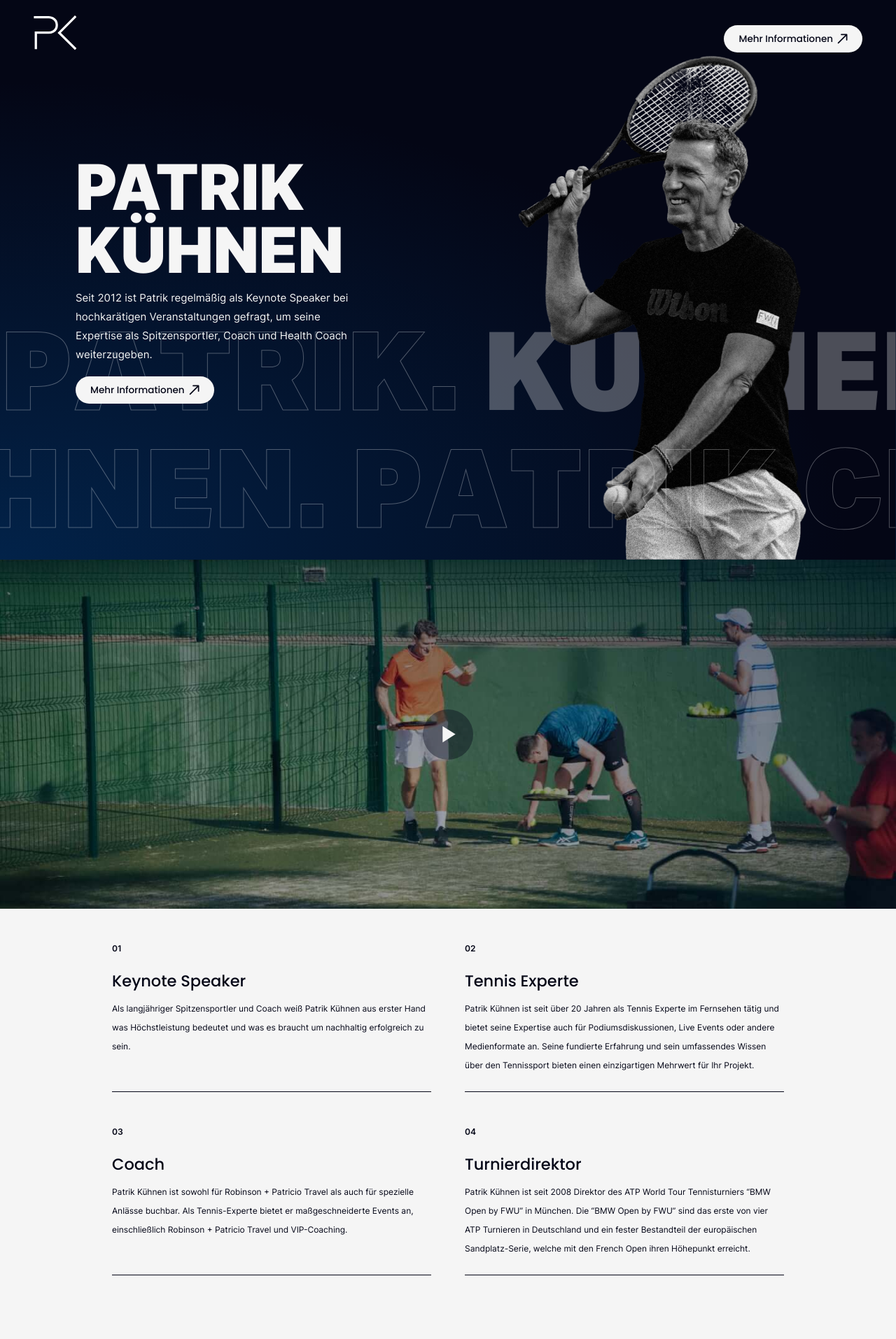
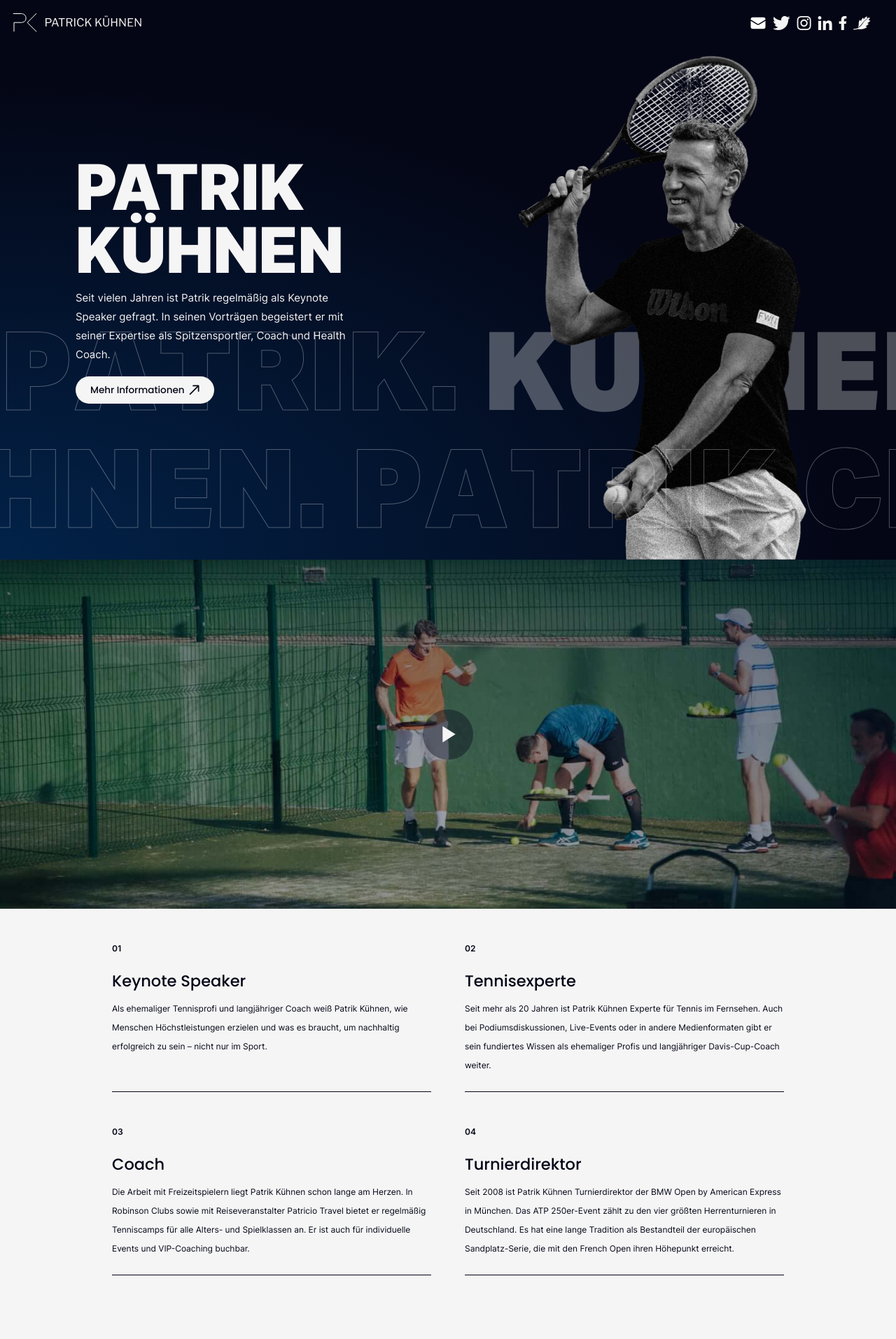
Before and after one commit to nxtyou/patrik-k-hnen, a Next.js app: page / in a window 1280 px wide. Shown: the top 1914 px of the page at 70% size. Built offline with nearby package versions, Linux system fonts and the light colour scheme.

Commit message:
Homepage content changed

```diff
--- a/components/Templates/Homepage/About.jsx
+++ b/components/Templates/Homepage/About.jsx
@@ -33,22 +33,22 @@ const About = () => {
     {
       title: 'Keynote Speaker',
       subtitle:
-        'Als langjähriger Spitzensportler und Coach weiß Patrik Kühnen aus erster Hand was Höchstleistung bedeutet und was es braucht um nachhaltig erfolgreich zu sein.      '
+        'Als ehemaliger Tennisprofi und langjähriger Coach weiß Patrik Kühnen, wie Menschen Höchstleistungen erzielen und was es braucht, um nachhaltig erfolgreich zu sein – nicht nur im Sport.'
     },
     {
-      title: 'Tennis Experte',
+      title: 'Tennisexperte',
       subtitle:
-        'Patrik Kühnen ist seit über 20 Jahren als Tennis Experte im Fernsehen tätig und bietet seine Expertise auch für Podiumsdiskussionen, Live Events oder andere Medienformate an. Seine fundierte Erfahrung und sein umfassendes Wissen über den Tennissport bieten einen einzigartigen Mehrwert für Ihr Projekt.'
+        'Seit mehr als 20 Jahren ist Patrik Kühnen Experte für Tennis im Fernsehen. Auch bei Podiumsdiskussionen, Live-Events oder in andere Medienformaten gibt er sein fundiertes Wissen als ehemaliger Profis und langjähriger Davis-Cup-Coach weiter.'
     },
     {
       title: 'Coach',
       subtitle:
-        'Patrik Kühnen ist sowohl für Robinson + Patricio Travel als auch für spezielle Anlässe buchbar. Als Tennis-Experte bietet er maßgeschneiderte Events an, einschließlich Robinson + Patricio Travel und VIP-Coaching.'
+        'Die Arbeit mit Freizeitspielern liegt Patrik Kühnen schon lange am Herzen. In Robinson Clubs sowie mit Reiseveranstalter Patricio Travel bietet er regelmäßig Tenniscamps für alle Alters- und Spielklassen an. Er ist auch für individuelle Events und VIP-Coaching buchbar. '
     },
     {
       title: 'Turnierdirektor',
       subtitle:
-        'Patrik Kühnen ist seit 2008 Direktor des ATP World Tour Tennisturniers “BMW Open by FWU” in München. Die “BMW Open by FWU” sind das erste von vier ATP Turnieren in Deutschland und ein fester Bestandteil der europäischen Sandplatz-Serie, welche mit den French Open ihren Höhepunkt erreicht.'
+        'Seit 2008 ist Patrik Kühnen Turnierdirektor der BMW Open by American Express in München. Das ATP 250er-Event zählt zu den vier größten Herrenturnieren in Deutschland. Es hat eine lange Tradition als Bestandteil der europäischen Sandplatz-Serie, die mit den French Open ihren Höhepunkt erreicht.'
     }
   ];
 
--- a/components/Templates/Homepage/Awards.jsx
+++ b/components/Templates/Homepage/Awards.jsx
@@ -30,8 +30,8 @@ const Awards = () => {
     },
     {
       topText: 'seit 2008',
-      middleText: 'Turnier-Direktor',
-      bottomText: ['Direktor des ATP World Tour “BMW Open by FWU” Tennis Turniers in München'],
+      middleText: 'Turnierdirektor',
+      bottomText: ['BMW Open by American Express – ATP 250er-Event in München. '],
       isLightBlue: true,
       imgSrc:
         'https://dvy7d3tlxdpkf.cloudfront.net/tde-nl/_transforms/Awards-logos/Wit/_120x120_fit_center-center_85_none/Esprix.png?v=1665322482',
@@ -41,7 +41,7 @@ const Awards = () => {
     },
     {
       topText: 'seit 1998',
-      middleText: 'Tennis Experte',
+      middleText: 'Tennisexperte',
       bottomText: ['Sky', 'Wilson', 'Robinson'],
       isLightBlue: true,
       imgSrc:
@@ -53,7 +53,7 @@ const Awards = () => {
     {
       topText: 'Aus Leidenschaft',
       middleText: 'Coach',
-      bottomText: ['Robinson Top Event', 'Patricio Travel', 'VIP Events'],
+      bottomText: ['Robinson Top-Event', 'Patricio Travel', 'VIP-Events'],
       imgSrc:
         'https://dvy7d3tlxdpkf.cloudfront.net/tde-nl/_transforms/Awards-logos/Wit/_120x120_fit_center-center_85_none/SponsorRing.png?v=1665322482',
       srcSet:
@@ -62,7 +62,7 @@ const Awards = () => {
     },
     {
       topText: 'Mit Herzblut',
-      middleText: 'Tennis Profi',
+      middleText: 'Tennisprofi',
       imgSrc:
         'https://dvy7d3tlxdpkf.cloudfront.net/tde-nl/_transforms/Awards-logos/Wit/_120x120_fit_center-center_85_none/SponsorRing.png?v=1665322482',
       srcSet:
@@ -70,9 +70,9 @@ const Awards = () => {
       alt: 'Logo dia'
     },
     {
-      topText: '1993',
-      middleText: 'Davis Cup Sieger',
-      bottomText: ['und viele weitere Siege'],
+      topText: '1988, 1989, 1993',
+      middleText: 'Davis-Cup-Sieger',
+      bottomText: ['(Anm. Felix: Würde ich weglassen, v.a. aufgrund der Jahreszahlen oben)'],
       isLightBlue: true,
       imgSrc:
         'https://dvy7d3tlxdpkf.cloudfront.net/tde-nl/_transforms/Awards-logos/Wit/_120x120_fit_center-center_85_none/Website-van-het-Jaar.png?v=1665322482',
@@ -173,13 +173,15 @@ const Awards = () => {
         <div className="px-6 sm:px-8 md:px-20 xl:px-16">
           <div className="sticky top-16  mx-auto text-black xl:max-w-md">
             <h2 className="max-w-md text-3xl font-medium !leading-tight md:max-w-xl md:text-5xl">
-              “Tennis ist immer noch mein Leben”
+              „Tennis ist immer noch mein Leben“
             </h2>
             <p className="mt-4 md:mt-4 md:text-xl">
-              Der ehemalige Tennis Profi, Davis Cup Sieger und Davis Cup Kapitän ist heute
-              Turnierdirektor der Tennis BMW OPEN BY AMERICAN EXPRESS in München, unterstützt
-              WILSON, SKY und ROBINSON als Tennis Experte und gibt seine Erfahrung und sein Wissen
-              über Sport, Gesundheit und Leistungsfähigkeit als Keynote Speaker weiter.
+              Der ehemalige Tennisprofi, Davis-Cup-Sieger und Davis-Cup-Kapitän ist heute
+              Turnierdirektor der BMW Open by American Express in München. Als Tennisexperte steht
+              er bei Sky vor der Kamera, als Markenbotschafter ist er für Wilson im Einsatz und als
+              Coach bei Tenniscamps in Robinson Clubs. Seine jahrzehntelange Erfahrung und sein
+              Wissen über Sport, Gesundheit und Leistungsfähigkeit gibt er mit viel Leidenschaft als
+              Keynote Speaker weiter.
             </p>
             <Button className="mt-5" black>
               Mehr über Patrik Kühnen
--- a/components/Templates/Homepage/Hero.jsx
+++ b/components/Templates/Homepage/Hero.jsx
@@ -59,8 +59,8 @@ const Hero = () => {
           Patrik KÜhnen
         </h1>
         <p className="mt-3 text-sm md:text-xl">
-          Seit 2012 ist Patrik regelmäßig als Keynote Speaker bei hochkarätigen Veranstaltungen
-          gefragt, um seine Expertise als Spitzensportler, Coach und Health Coach weiterzugeben.
+          Seit vielen Jahren ist Patrik regelmäßig als Keynote Speaker gefragt. In seinen Vorträgen
+          begeistert er mit seiner Expertise als Spitzensportler, Coach und Health Coach.
         </p>
         <Button className="group mt-6" rightIcon={<ArrowIcon animated />} big>
           Mehr Informationen
--- a/components/Templates/Homepage/References.jsx
+++ b/components/Templates/Homepage/References.jsx
@@ -1,11 +1,11 @@
 import { useInView } from '@react-spring/web';
 
-import { useEffect, useState } from 'react';
+import { useState } from 'react';
 import { Navigation } from 'swiper';
 import { Swiper, SwiperSlide } from 'swiper/react';
 import Button from '../../Atoms/Button';
+import ArrowRight from '../../Atoms/Icons/ArrowLeft';
 import ArrowLeft from '../../Atoms/Icons/ArrowRight';
-import ArrowRight from '../../Atoms/Icons/ArrowLeft';
 import FourSquares from '../../Atoms/Icons/FourSquares';
 import ReferencesCard from '../../Organisms/ReferencesCard';
 
@@ -25,7 +25,7 @@ const References = () => {
     },
     {
       label: 'Experte',
-      title: 'TENNIS EXPERTE',
+      title: 'TENNISEXPERTE',
       link: '/sky-tennis',
       bg: '/images/photos/sky-news-ref.jpg',
       logo: {
--- a/pages/index.jsx
+++ b/pages/index.jsx
@@ -5,14 +5,14 @@ import Hero from '@/components/Templates/Homepage/Hero';
 import Philosophy from '@/components/Templates/Homepage/Philosophy';
 import References from '@/components/Templates/Homepage/References';
 import Footer from '@/components/Templates/Shared/Footer/Footer';
-import NavBar2 from '@/components/Templates/Shared/NavBar/NavBar2';
+import NavBar from '@/components/Templates/Shared/NavBar/NavBar';
 import 'swiper/css';
 import 'swiper/css/navigation';
 
 export default function Home() {
   return (
     <>
-      <NavBar2 ctaText="Mehr Informationen" />
+      <NavBar />
       <main>
         <Hero />
         <About />
```
